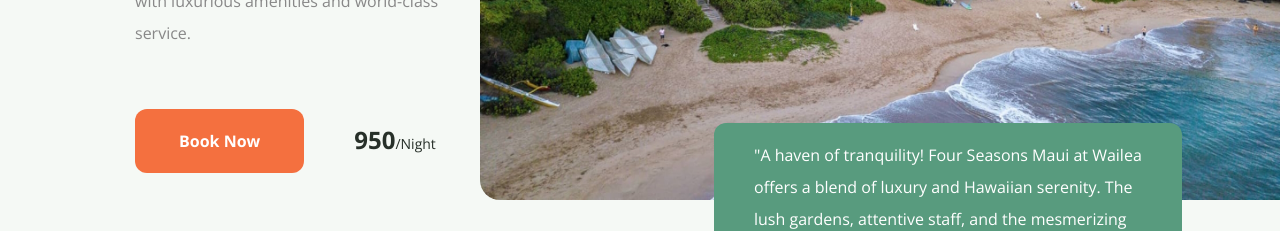
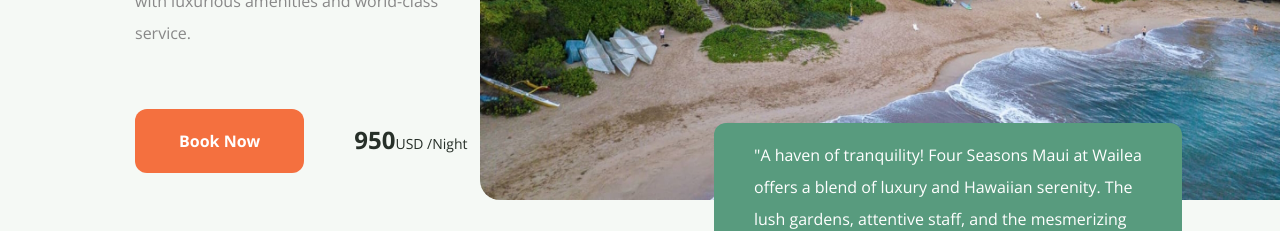
Before and after one commit to kbyph/Veloura, a Next.js app: page / in a window 1280 px wide. Shown: the part 2760-2991 px from the top of the page. Built offline with nearby package versions, Linux system fonts and the light colour scheme.

Commit message:
Added USD unit measurement

```diff
--- a/components/Recommendation.jsx
+++ b/components/Recommendation.jsx
@@ -87,7 +87,7 @@ const Recommendation = () => {
                     <Button variant='accent' className='px-[44px]'>Book Now</Button>
                     <div className='text-black'>
                       <span className='font-bold text-2xl'>{hotel.price}</span>
-                      <span className='text-sm'>/Night</span>
+                      <span className='text-sm'>USD /Night</span>
                       </div>
                   </div>
                 </div>
```
